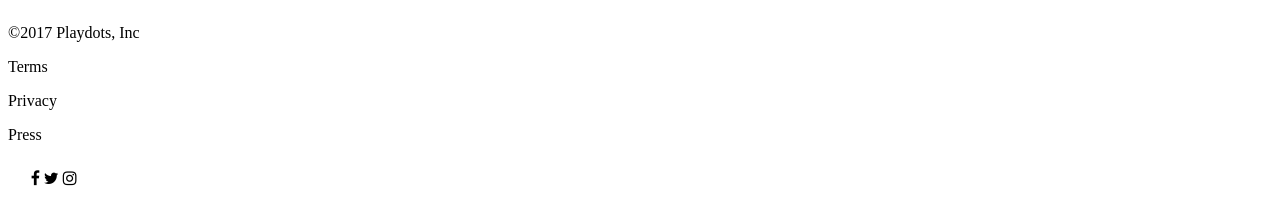
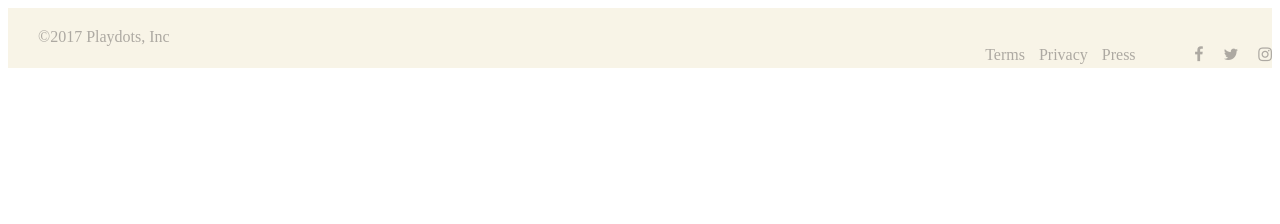
Before and after one commit to Fib88/footer-social, a plain HTML site: page index.html in a window 1280 px wide. Drawn offline with Linux system fonts and the light colour scheme.

Commit message:
added more styling

```diff
--- a/index.css
+++ b/index.css
@@ -1,3 +1,36 @@
-.container {
-    display: flex;
+footer {
+    background-color:rgb(248, 244, 231);
+    color: rgb(173, 169, 162);
+    height: 60px;
+    width: 100%;
 }
+
+.left{
+    display:flex;
+    margin-left: 30px;
+    padding-top:20px;
+}
+
+
+
+.right {
+   display:flex;
+    justify-content:flex-end;
+    word-spacing: 10px;
+}
+
+.material-icons {
+    margin-left: 20px;
+}
+
+.fa-facebook {
+    margin-left: 20px;
+}
+
+.fa-twitter{
+    margin-left: 20px;
+}
+
+.fa-instagram{
+    margin-left: 20px;
+}
--- a/index.html
+++ b/index.html
@@ -5,9 +5,10 @@
     <meta name="viewport"
           content="width=device-width, user-scalable=no, initial-scale=1.0, maximum-scale=1.0, minimum-scale=1.0">
     <meta http-equiv="X-UA-Compatible" content="ie=edge">
-    <link rel="stylesheet" type="text/css" href="index.css">
+
     <link rel="stylesheet" href="https://cdnjs.cloudflare.com/ajax/libs/font-awesome/4.7.0/css/font-awesome.min.css">
     <link href="https://fonts.googleapis.com/icon?family=Material+Icons" rel="stylesheet">
+    <link rel="stylesheet" type="text/css" href="index.css">
 
     <title>Footer</title>
 </head>
@@ -18,16 +19,14 @@
 
 <footer>
     <div class="container">
-        <div class="foot">
-            <p>&#169;2017 Playdots, Inc</p>
-            <p>Terms</p>
-            <p>Privacy</p>
-            <p>Press</p>
+        <div class="left">&#169;2017 Playdots, Inc</div>
+        <span class="right">
+            Terms  Privacy  Press
             <i class="material-icons">&#xe0be;</i>
             <i class="fa fa-facebook"></i>
             <i class="fa fa-twitter"></i>
             <i class="fa fa-instagram"></i>
-        </div>
+        </span>
     </div>
 
 
```
Also changed, not shown: 1 other file.
